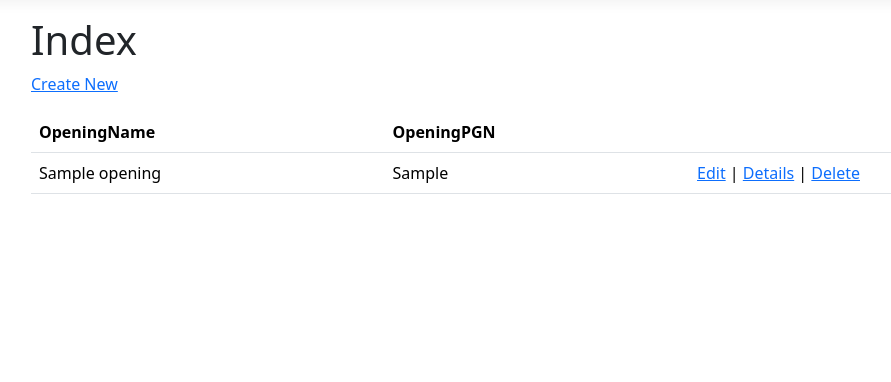
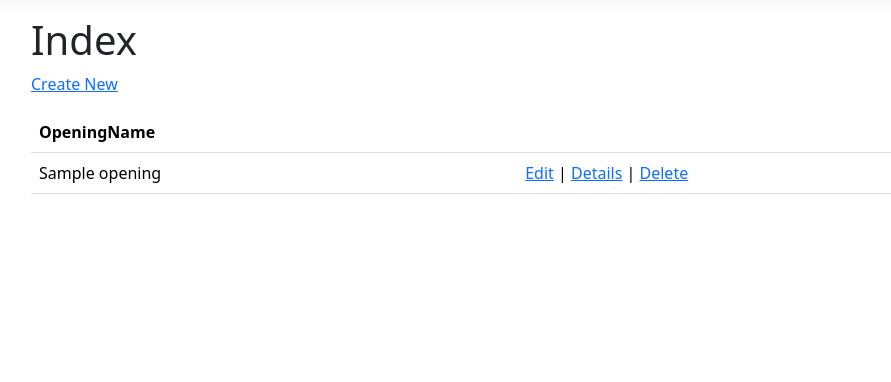
Before and after one commit to raghugg/ChessOpenings, an ASP.NET Core app: page /Openings in a window 1280 px wide. Shown: the part 57-439 px from the top of the page, without its empty margins (51-942 px from the left). Run offline with ASP.NET Core 8, Linux system fonts and the light colour scheme; tables that the repository leaves empty hold one stand-in row (values such as "Sample post"); style sheets or scripts are compiled from the project's sources; some libraries are stand-ins or nearby versions.

Commit message:
Add authorization to create, edit, and delete chess openings; remove PGN display from index

```diff
--- a/Controllers/OpeningsController.cs
+++ b/Controllers/OpeningsController.cs
@@ -7,6 +7,7 @@ using Microsoft.AspNetCore.Mvc.Rendering;
 using Microsoft.EntityFrameworkCore;
 using ChessOpenings.Data;
 using ChessOpenings.Models;
+using Microsoft.AspNetCore.Authorization;
 
 namespace ChessOpenings.Controllers
 {
@@ -56,6 +57,7 @@ namespace ChessOpenings.Controllers
         }
 
         // GET: Openings/Create
+        [Authorize]
         public IActionResult Create()
         {
             return View();
@@ -64,6 +66,7 @@ namespace ChessOpenings.Controllers
         // POST: Openings/Create
         // To protect from overposting attacks, enable the specific properties you want to bind to.
         // For more details, see http://go.microsoft.com/fwlink/?LinkId=317598.
+        [Authorize]
         [HttpPost]
         [ValidateAntiForgeryToken]
         public async Task<IActionResult> Create([Bind("Id,OpeningName,OpeningPGN")] Opening opening)
@@ -78,6 +81,7 @@ namespace ChessOpenings.Controllers
         }
 
         // GET: Openings/Edit/5
+        [Authorize]
         public async Task<IActionResult> Edit(int? id)
         {
             if (id == null)
@@ -96,6 +100,7 @@ namespace ChessOpenings.Controllers
         // POST: Openings/Edit/5
         // To protect from overposting attacks, enable the specific properties you want to bind to.
         // For more details, see http://go.microsoft.com/fwlink/?LinkId=317598.
+        [Authorize]
         [HttpPost]
         [ValidateAntiForgeryToken]
         public async Task<IActionResult> Edit(int id, [Bind("Id,OpeningName,OpeningPGN")] Opening opening)
@@ -129,6 +134,7 @@ namespace ChessOpenings.Controllers
         }
 
         // GET: Openings/Delete/5
+        [Authorize]
         public async Task<IActionResult> Delete(int? id)
         {
             if (id == null)
@@ -147,6 +153,7 @@ namespace ChessOpenings.Controllers
         }
 
         // POST: Openings/Delete/5
+        [Authorize]
         [HttpPost, ActionName("Delete")]
         [ValidateAntiForgeryToken]
         public async Task<IActionResult> DeleteConfirmed(int id)
--- a/Views/Openings/Index.cshtml
+++ b/Views/Openings/Index.cshtml
@@ -15,9 +15,7 @@
             <th>
                 @Html.DisplayNameFor(model => model.OpeningName)
             </th>
-            <th>
-                @Html.DisplayNameFor(model => model.OpeningPGN)
-            </th>
+
             <th></th>
         </tr>
     </thead>
@@ -27,9 +25,7 @@
             <td>
                 @Html.DisplayFor(modelItem => item.OpeningName)
             </td>
-            <td>
-                @Html.DisplayFor(modelItem => item.OpeningPGN)
-            </td>
+
             <td>
                 <a asp-action="Edit" asp-route-id="@item.Id">Edit</a> |
                 <a asp-action="Details" asp-route-id="@item.Id">Details</a> |
```
